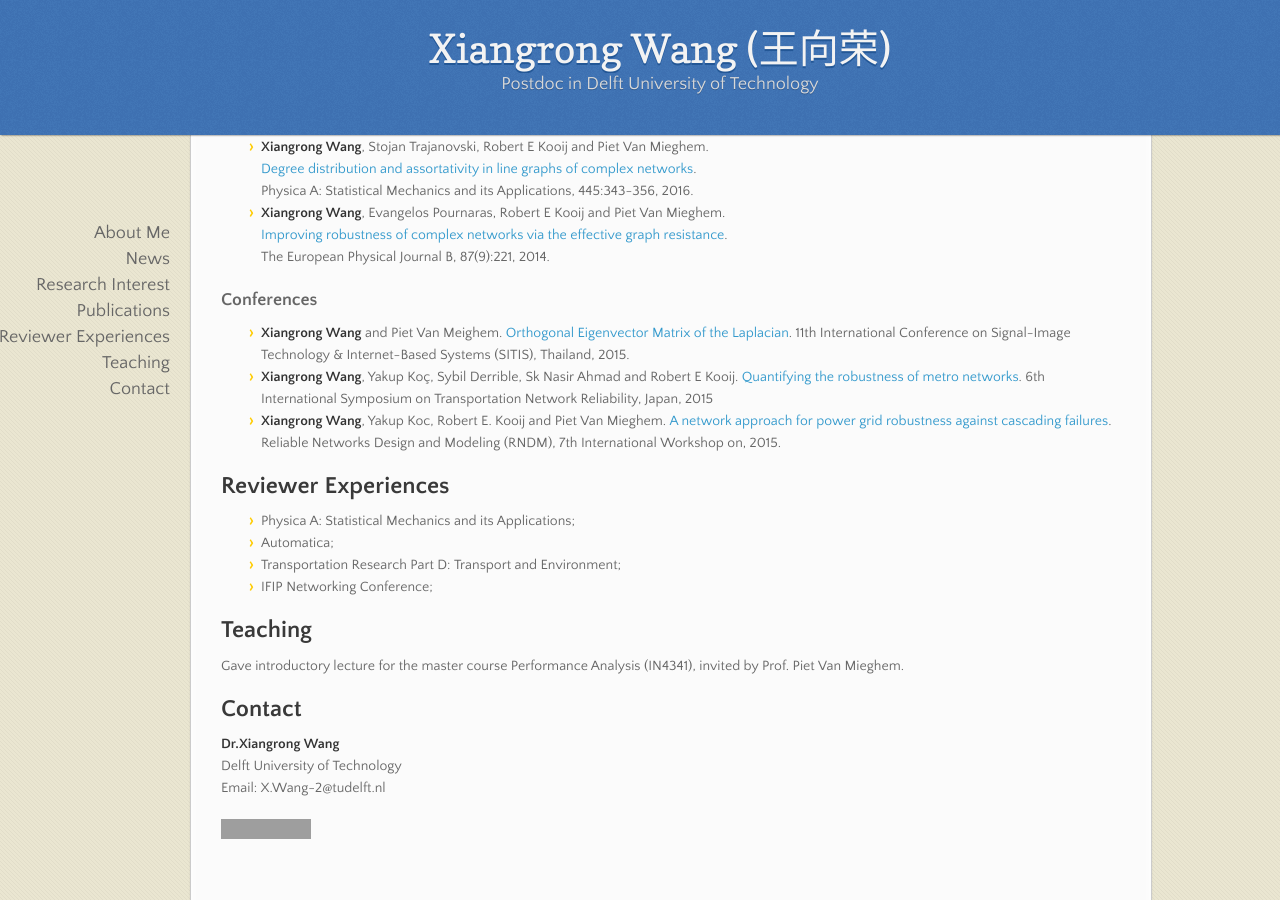
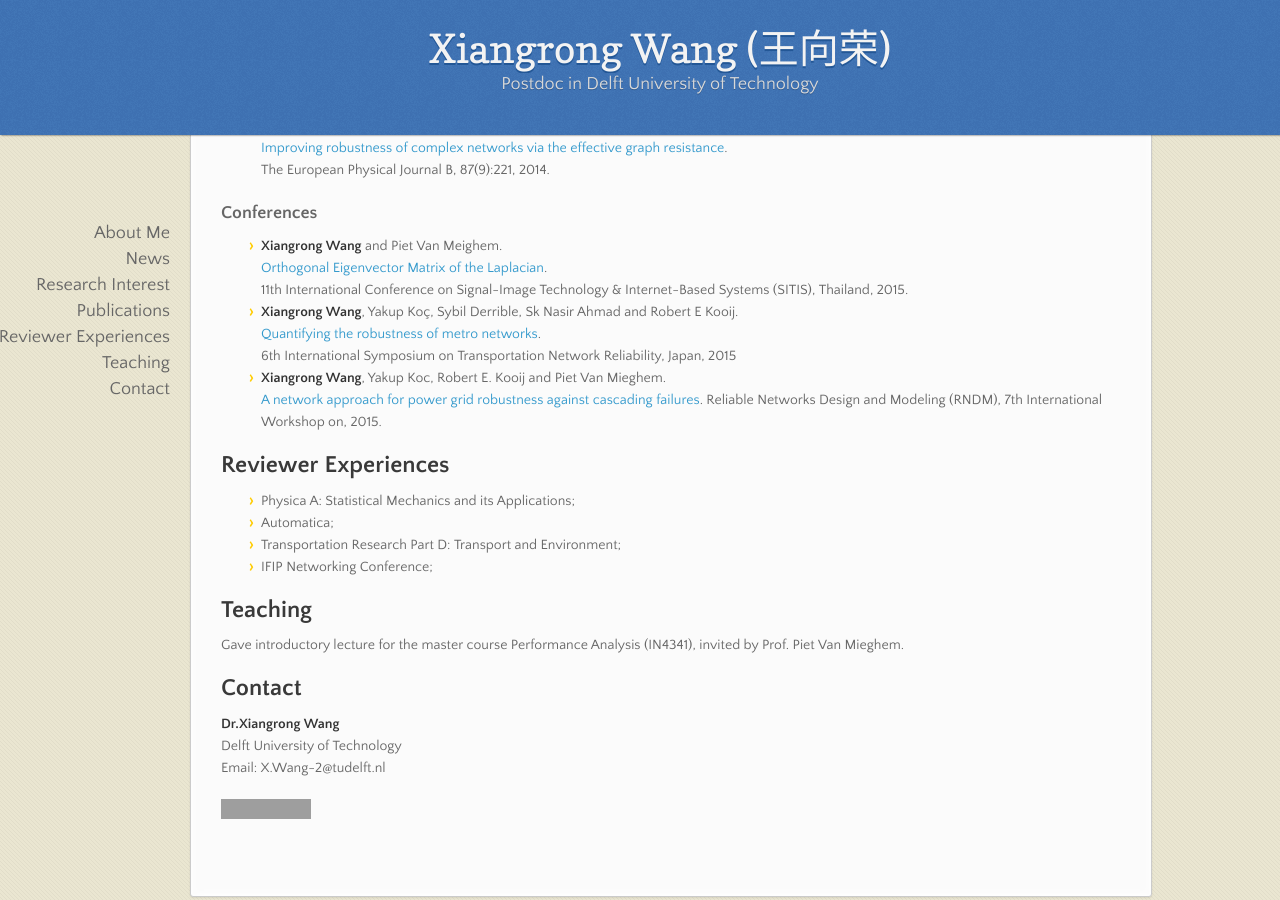
Before and after one commit to xiangrongwang/xiangrongwang.github.io, a Jekyll site: the page built from index.md, in a window 1280 px wide and 900 px high, scrolled down 1133 px. Built offline with Jekyll 4.4.1, drawn with Linux system fonts in a browser that asks for light colours; nearby versions of some CDN libraries; our own code applies the rules of GitHub Pages for plain Markdown files; grey boxes are pictures that could not be loaded.

Commit message:
Update index.md

```diff
--- a/index.md
+++ b/index.md
@@ -7,7 +7,7 @@ Her PhD topic focused on the robustness of networks,  from both theoretical and
 ## News
 * 05/09/2017: one paper ['Kemeny’s constant and the effective graph resistance'](https://www.nas.ewi.tudelft.nl/people/Piet/papers/LAA2017_Kemeny_constant_pseudoinverse_Laplacian.pdf) is accepted in Linear Algebra and its Applications.
 * 29/06/2017: Our paper [Multi-criteria robustness analysis of metro networks](http://www.sciencedirect.com/science/article/pii/S0378437117300675) is reported by [De Volkskrant (a Dutch daily newspaper)]( http://www.volkskrant.nl/wetenschap/er-hoeft-maar-dit-te-gebeuren-en-het-hele-metronet-ligt-stil~a4503063/).
-        <img align="middle" width='500' src= "metro_article_deVolkstrant.png">
+        <img align="middle" width='300' src= "metro_article_deVolkstrant.png">
 
 * 11/07/2017: Invited speaker in the third [Delft-Girona workshop](https://www.nas.ewi.tudelft.nl/rocn/index.html) on robustness of complex networks, 11 July 2017, TU Delft, the Netherlands.
 * 21/12/2016: I succeeded in PhD Defense and obtained my PhD degree in Delft University of Technology.
@@ -42,9 +42,14 @@ Physica A: Statistical Mechanics and its Applications, 445:343-356, 2016.
 The European Physical Journal B, 87(9):221, 2014.
 
 ### Conferences
-- __Xiangrong Wang__ and Piet Van Meighem. [Orthogonal Eigenvector Matrix of the Laplacian](https://www.researchgate.net/profile/Xiangrong_Wang2/publication/287201773_Orthogonal_Eigenvector_Matrix_of_the_Laplacian/links/5672d5d708aedbbb3f9f6dc5.pdf). 11th International Conference on Signal-Image Technology & Internet-Based Systems (SITIS), Thailand, 2015.
-- __Xiangrong Wang__, Yakup Koç, Sybil Derrible, Sk Nasir Ahmad and Robert E Kooij. [Quantifying the robustness of metro networks](https://arxiv.org/pdf/1505.06664.pdf). 6th International Symposium on Transportation Network Reliability, Japan, 2015
-- __Xiangrong Wang__, Yakup Koc, Robert E. Kooij and Piet Van Mieghem. [A network approach for power grid robustness against cascading failures](http://ieeexplore.ieee.org/abstract/document/7325231/). Reliable Networks Design and Modeling (RNDM), 7th International Workshop on, 2015.
+- __Xiangrong Wang__ and Piet Van Meighem.
+[Orthogonal Eigenvector Matrix of the Laplacian](https://www.researchgate.net/profile/Xiangrong_Wang2/publication/287201773_Orthogonal_Eigenvector_Matrix_of_the_Laplacian/links/5672d5d708aedbbb3f9f6dc5.pdf).
+11th International Conference on Signal-Image Technology & Internet-Based Systems (SITIS), Thailand, 2015.
+- __Xiangrong Wang__, Yakup Koç, Sybil Derrible, Sk Nasir Ahmad and Robert E Kooij.
+[Quantifying the robustness of metro networks](https://arxiv.org/pdf/1505.06664.pdf).
+6th International Symposium on Transportation Network Reliability, Japan, 2015
+- __Xiangrong Wang__, Yakup Koc, Robert E. Kooij and Piet Van Mieghem.
+[A network approach for power grid robustness against cascading failures](http://ieeexplore.ieee.org/abstract/document/7325231/).   Reliable Networks Design and Modeling (RNDM), 7th International Workshop on, 2015.
 
 ## Reviewer Experiences
 - Physica A: Statistical Mechanics and its Applications;
```
